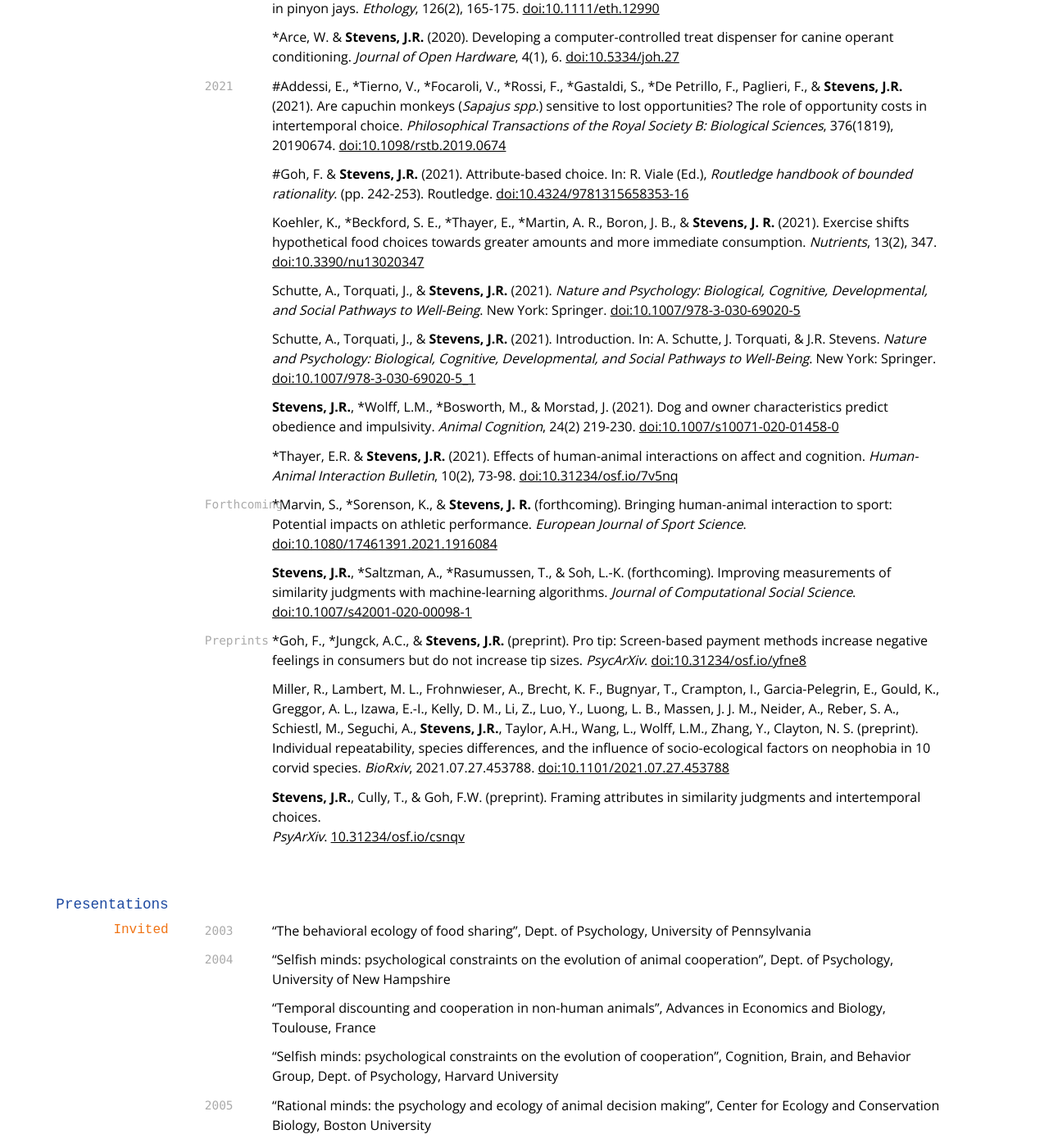
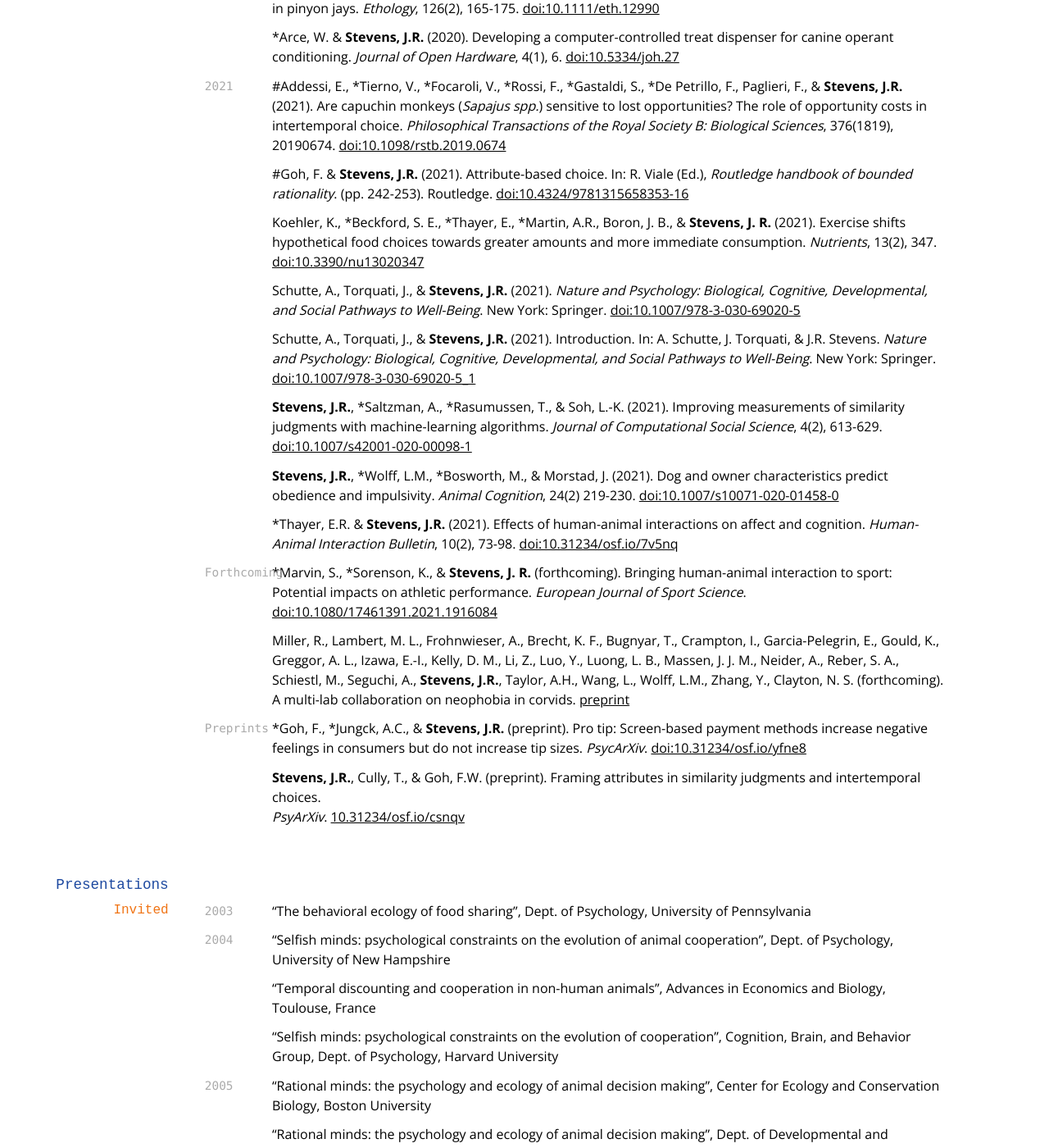
Before and after one commit to JeffreyRStevens/cv, a Jekyll site: the page built from index.md, in a window 1280 px wide and 1400 px high, scrolled down 6112 px. Shown: the whole window at 82% size. Built offline with Jekyll 4.4.1, drawn with Linux system fonts in a browser that asks for light colours; nearby versions of some CDN libraries; some web fonts are replaced; some of the changed text lies outside the part shown.

Commit message:
Update JoCSS article and ManyBirds article

```diff
--- a/index.md
+++ b/index.md
@@ -482,21 +482,18 @@
 [doi:10.5334/joh.27](https://doi.org/10.5334/joh.27)
 
 `2021`
-\#Addessi, E., \*Tierno, V., \*Focaroli, V., \*Rossi,
-F., \*Gastaldi, S., \*De Petrillo, F., Paglieri, F., &
-**Stevens, J.R.** (2021). Are capuchin monkeys (*Sapajus spp.*) sensitive to lost opportunities? The role of opportunity costs in intertemporal choice.
+\#Addessi, E., \*Tierno, V., \*Focaroli, V., \*Rossi, F., \*Gastaldi, S., \*De Petrillo, F., Paglieri, F., & **Stevens, J.R.** (2021).
+Are capuchin monkeys (*Sapajus spp.*) sensitive to lost opportunities? The role of opportunity costs in intertemporal choice.
 *Philosophical Transactions of the Royal Society B: Biological Sciences*, 376(1819), 20190674.
 [doi:10.1098/rstb.2019.0674](https://doi.org/10.1098/rstb.2019.0674)
 
-\#Goh, F. & **Stevens, J.R.** (2021). Attribute-based choice. In:
-R. Viale (Ed.),
-*Routledge handbook of bounded rationality*. (pp.
-242-253). Routledge.
+\#Goh, F. & **Stevens, J.R.** (2021).
+Attribute-based choice. In: R. Viale (Ed.),
+*Routledge handbook of bounded rationality*. (pp. 242-253). Routledge.
 [doi:10.4324/9781315658353-16](https://doi.org/10.4324/9781315658353-16)
 
-Koehler, K., \*Beckford, S. E., \*Thayer, E., \*Martin, A.
-R., Boron, J. B., & **Stevens, J. R.** (2021). Exercise shifts
-hypothetical food choices towards greater amounts and more immediate consumption.
+Koehler, K., \*Beckford, S. E., \*Thayer, E., \*Martin, A.R., Boron, J. B., & **Stevens, J. R.** (2021).
+Exercise shifts hypothetical food choices towards greater amounts and more immediate consumption.
 *Nutrients*, 13(2), 347.
 [doi:10.3390/nu13020347](https://doi.org/10.3390/nu13020347)
 
@@ -509,12 +506,18 @@
 *Nature and Psychology: Biological, Cognitive, Developmental, and Social Pathways to Well-Being*.
 New York: Springer. [doi:10.1007/978-3-030-69020-5_1](https://doi.org/10.1007/978-3-030-69020-5_1)
 
-**Stevens, J.R.**, \*Wolff, L.M., \*Bosworth, M., & Morstad, J.
-(2021). Dog and owner characteristics predict obedience and impulsivity.
+**Stevens, J.R.**, \*Saltzman, A., \*Rasumussen, T., & Soh, L.-K. (2021).
+Improving measurements of similarity judgments with machine-learning algorithms.
+*Journal of Computational Social Science*, 4(2), 613-629.
+[doi:10.1007/s42001-020-00098-1](https://doi.org/10.1007/s42001-020-00098-1)
+
+**Stevens, J.R.**, \*Wolff, L.M., \*Bosworth, M., & Morstad, J. (2021).
+Dog and owner characteristics predict obedience and impulsivity.
 *Animal Cognition*, 24(2) 219-230.
 [doi:10.1007/s10071-020-01458-0](https://doi.org/10.1007/s10071-020-01458-0)
 
-\*Thayer, E.R. & **Stevens, J.R.** (2021). Effects of human-animal interactions on affect and cognition.
+\*Thayer, E.R. & **Stevens, J.R.** (2021).
+Effects of human-animal interactions on affect and cognition.
 *Human-Animal Interaction Bulletin*, 10(2), 73-98.
 [doi:10.31234/osf.io/7v5nq](https://doi.org/10.31234/osf.io/7v5nq)
 
@@ -524,20 +527,15 @@
 *European Journal of Sport Science*.
 [doi:10.1080/17461391.2021.1916084](https://doi.org/10.1080/17461391.2021.1916084)
 
-**Stevens, J.R.**, \*Saltzman, A., \*Rasumussen, T., & Soh,
-L.-K. (forthcoming). Improving measurements of similarity judgments with machine-learning algorithms.
-*Journal of Computational Social Science*.
-[doi:10.1007/s42001-020-00098-1](https://doi.org/10.1007/s42001-020-00098-1)
+Miller, R., Lambert, M. L., Frohnwieser, A., Brecht, K. F., Bugnyar, T., Crampton, I., Garcia-Pelegrin, E., Gould, K., Greggor, A. L., Izawa, E.-I., Kelly, D. M., Li, Z., Luo, Y., Luong, L. B., Massen, J. J. M., Neider, A., Reber, S. A., Schiestl, M., Seguchi, A., **Stevens, J.R.**, Taylor, A.H., Wang, L.,  Wolff, L.M.,  Zhang, Y., Clayton, N. S. (forthcoming).
+A multi-lab collaboration on neophobia in corvids.
+[preprint](https://doi.org/10.1101/2021.07.27.453788)
 
 `Preprints`
-\*Goh, F., \*Jungck, A.C., & **Stevens, J.R.** (preprint). Pro tip: Screen-based payment methods increase negative feelings in consumers but do not increase tip sizes.
+\*Goh, F., \*Jungck, A.C., & **Stevens, J.R.** (preprint).
+Pro tip: Screen-based payment methods increase negative feelings in consumers but do not increase tip sizes.
 *PsycArXiv*.
 [doi:10.31234/osf.io/yfne8](https://doi.org/10.31234/osf.io/yfne8)
-
-Miller, R., Lambert, M. L., Frohnwieser, A., Brecht, K. F., Bugnyar, T., Crampton, I., Garcia-Pelegrin, E., Gould, K., Greggor, A. L., Izawa, E.-I., Kelly, D. M., Li, Z., Luo, Y., Luong, L. B., Massen, J. J. M., Neider, A., Reber, S. A., Schiestl, M., Seguchi, A., **Stevens, J.R.**, Taylor, A.H., Wang, L.,  Wolff, L.M.,  Zhang, Y., Clayton, N. S. (preprint).
-Individual repeatability, species differences, and the influence of socio-ecological factors on neophobia in 10 corvid species.
-*BioRxiv*, 2021.07.27.453788.
-[doi:10.1101/2021.07.27.453788](https://doi.org/10.1101/2021.07.27.453788)
 
 **Stevens, J.R.**, Cully, T., & Goh, F.W. (preprint).
 Framing attributes in similarity judgments and intertemporal choices.
@@ -545,9 +543,7 @@
 [10.31234/osf.io/csnqv](https://doi.org/10.31234/osf.io/csnqv)
 
 
-
 ## Presentations
-
 
 ### Invited
 
@@ -1205,12 +1201,15 @@
 Psychology, University of Nebraska-Lincoln)
 
 `2020`
-Hannah Eggert---"General and veterinary care of service dogs and how service dogs benefit their handlers.", (honor's thesis in Veterinary Sciences, University of Nebraska-Lincoln)
+Hannah Eggert---"General and veterinary care of service dogs and how service dogs benefit their handlers.",
+(honor's thesis in Veterinary Sciences, University of Nebraska-Lincoln)
 
 `2020-2021`
-Megan Herridge---"Owner perception of impulsivity in dogs and implementation of as spatial choice task for evaluation.", (honor's thesis in Animal Science, University of Nebraska-Lincoln)
+Megan Herridge---"Owner perception of impulsivity in dogs and implementation of as spatial choice task for evaluation.",
+(honor's thesis in Animal Science, University of Nebraska-Lincoln)
 
-McKenna Yohe---"Predictors of separation anxiety in dogs.", (honor's thesis in Veterinary Science and Psychology, University of Nebraska-Lincoln)
+McKenna Yohe---"Predictors of separation anxiety in dogs.",
+(honor's thesis in Veterinary Science and Psychology, University of Nebraska-Lincoln)
 
 ### Graduate
 
```
Also changed, not shown: other parts of index.md (+2 -1 lines), cv.md (+23 -25 lines).
